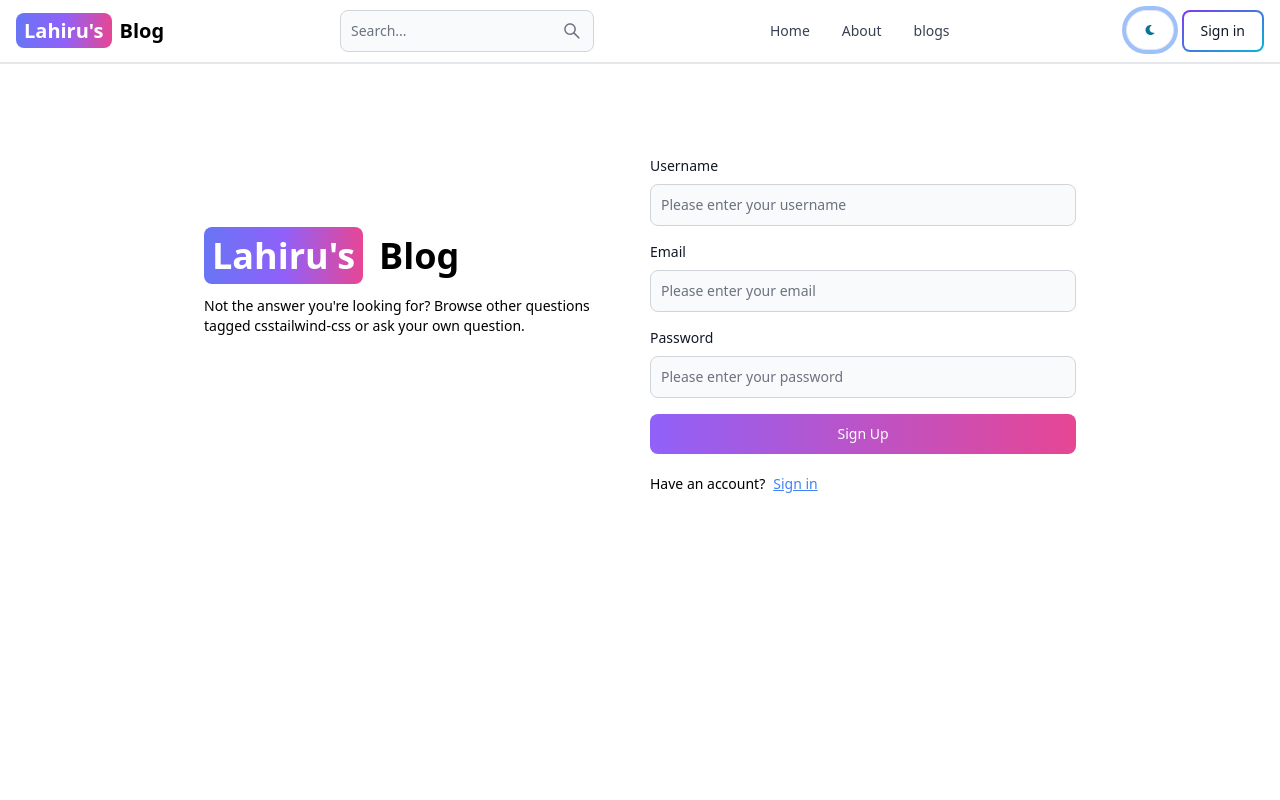
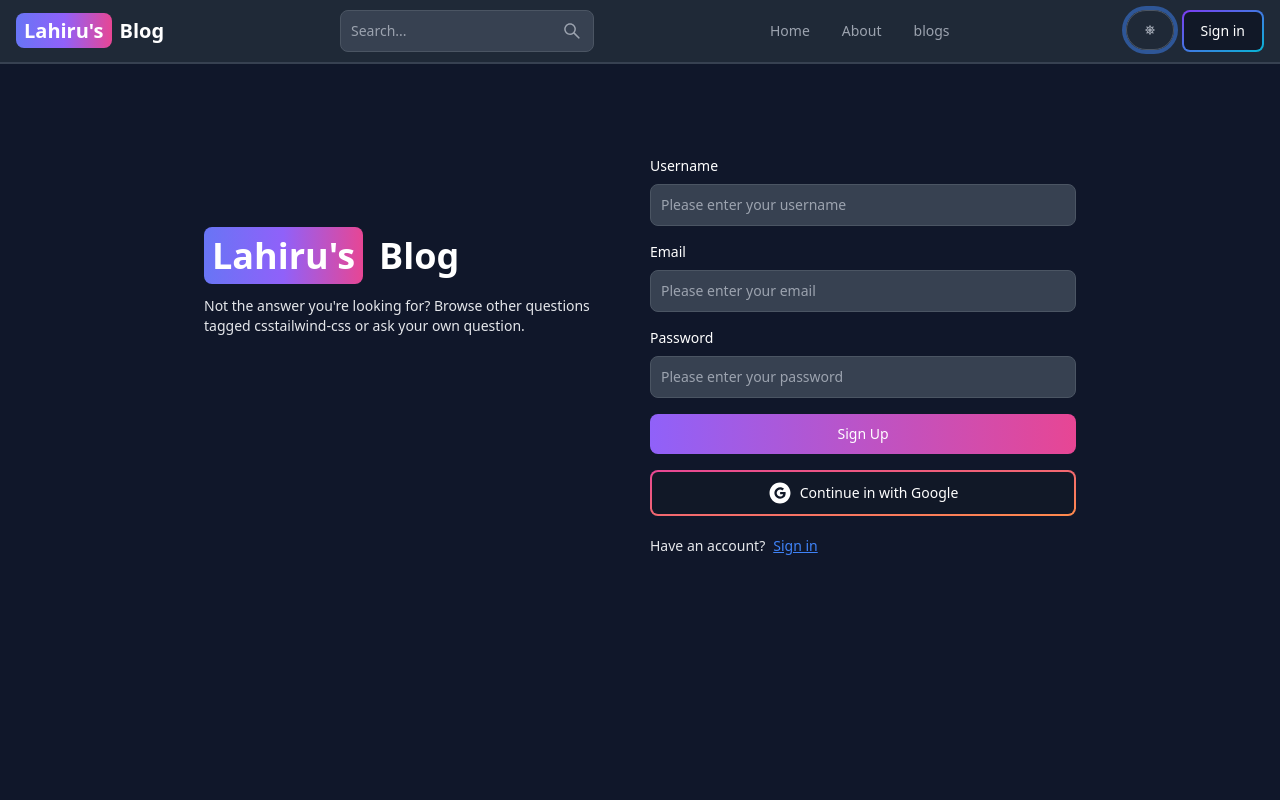
Before and after one commit to LahiruNanayakkaraUOM/Mern-Blog, a React (Vite) app in the folder client/: page /sign-up in a window 1280 px wide. Both pictures are taken after a click on the button 1149 px from the left and 30 px from the top of the page. Shown: the top 800 px of the page. Built offline with nearby package versions, Linux system fonts and the light colour scheme; no server answers.

Commit message:
dark mode implemented

```diff
--- a/client/src/components/Header.jsx
+++ b/client/src/components/Header.jsx
@@ -1,13 +1,24 @@
 import { Navbar, TextInput, Button, Dropdown, Avatar } from "flowbite-react";
 import { Link, useLocation } from "react-router-dom";
 import { AiOutlineSearch } from "react-icons/ai";
-import { FaMoon } from "react-icons/fa";
-import { useSelector } from "react-redux";
+import { FaMoon, FaSun } from "react-icons/fa";
+import { useSelector, useDispatch } from "react-redux";
+import { toggleTheme } from "../state/theme/themeSlice";
 
 export default function Header() {
+
+  // dark mode change
+  const {activeTheme} = useSelector((state) => state.theme);
+  const dispatch = useDispatch();
+
   const path = useLocation().pathname;
   const {currentUser} = useSelector((state) => state.user)
-  console.log(currentUser)
+
+
+  const handleTheme = () => {
+    dispatch(toggleTheme())
+  }
+
   return (
     <Navbar className="border-b-2">
       <Link to="/" className="self-center whitespace-nowrap text-sm
@@ -28,8 +39,17 @@ export default function Header() {
         <AiOutlineSearch className="self-center"></AiOutlineSearch>
       </Button>
       <div className="flex gap-2 md:order-2">
-      <Button className="w-12 h-10 hidden sm:inline" color='gray' pill>
-        <FaMoon className="self-center"></FaMoon>
+      <Button className="w-12 h-10 hidden sm:inline" color='gray' pill
+      onClick={handleTheme}
+      >
+        {
+          activeTheme === 'light' ? (
+            <FaMoon title="Dark mode" className="self-center"></FaMoon>
+          ): (
+            <FaSun title="Light mode" className="self-center"></FaSun>
+          )
+        }
+
       </Button>
       {currentUser ? (
         <Dropdown
--- /dev/null
+++ b/client/src/components/ThemeProvide.jsx
@@ -0,0 +1,16 @@
+import { useSelector } from "react-redux"
+
+function ThemeProvide({children}) {
+
+    const {activeTheme} = useSelector((state) => state.theme)
+
+  return (
+    <div className={activeTheme}>
+        <div className="bg-white text-gray-700 dark:text-gray-200 dark:bg-[rgb(16,23,42)] min-h-screen">
+        {children}
+        </div>
+    </div>
+  )
+}
+
+export default ThemeProvide
--- a/client/src/main.jsx
+++ b/client/src/main.jsx
@@ -5,12 +5,15 @@ import './index.css'
 import {Provider} from 'react-redux'
 import { store, persistor } from './state/store.js'
 import { PersistGate } from 'redux-persist/integration/react'
+import ThemeProvide from './components/ThemeProvide.jsx'
 
 createRoot(document.getElementById('root')).render(
   <StrictMode>
     <PersistGate persistor={persistor}>
     <Provider store={store}>
-    <App />
+      <ThemeProvide>
+        <App />
+      </ThemeProvide>
     </Provider>
     </PersistGate>
   </StrictMode>,
--- a/client/src/pages/SignUp.jsx
+++ b/client/src/pages/SignUp.jsx
@@ -2,6 +2,7 @@
 import { Alert, Button, Label, TextInput, Spinner } from "flowbite-react";
 import { useState } from "react";
 import { Link, useNavigate } from "react-router-dom";
+import OAuth from "../components/OAuth";
 
 export default function SignUp() {
   const [formData, setFormData] = useState({});
@@ -130,6 +131,7 @@ export default function SignUp() {
                 'Sign Up'
               )}
             </Button>
+            <OAuth />
           </form>
           <div className="flex gap-2 text-sm mt-5">
             <span>Have an account?</span>
--- a/client/src/state/store.js
+++ b/client/src/state/store.js
@@ -2,9 +2,11 @@ import { combineReducers, configureStore } from "@reduxjs/toolkit";
 import userReducer from "./user/userSlice.js";
 import storage from "redux-persist/lib/storage";
 import { persistStore, persistReducer } from "redux-persist";
+import themeReducer from "./theme/themeSlice.js";
 
 const rootReducer = combineReducers({
   user: userReducer,
+  theme: themeReducer,
 });
 
 const persistConfig = {
--- /dev/null
+++ b/client/src/state/theme/themeSlice.js
@@ -0,0 +1,19 @@
+import { createSlice } from "@reduxjs/toolkit";
+
+const initialState = {
+  activeTheme: "light",
+};
+
+const themeSlice = createSlice({
+  name: "theme",
+  initialState,
+  reducers: {
+    toggleTheme: (state) => {
+      state.activeTheme = state.activeTheme === "light" ? "dark" : "light";
+    },
+  },
+});
+
+export const { toggleTheme } = themeSlice.actions;
+
+export default themeSlice.reducer;
```
